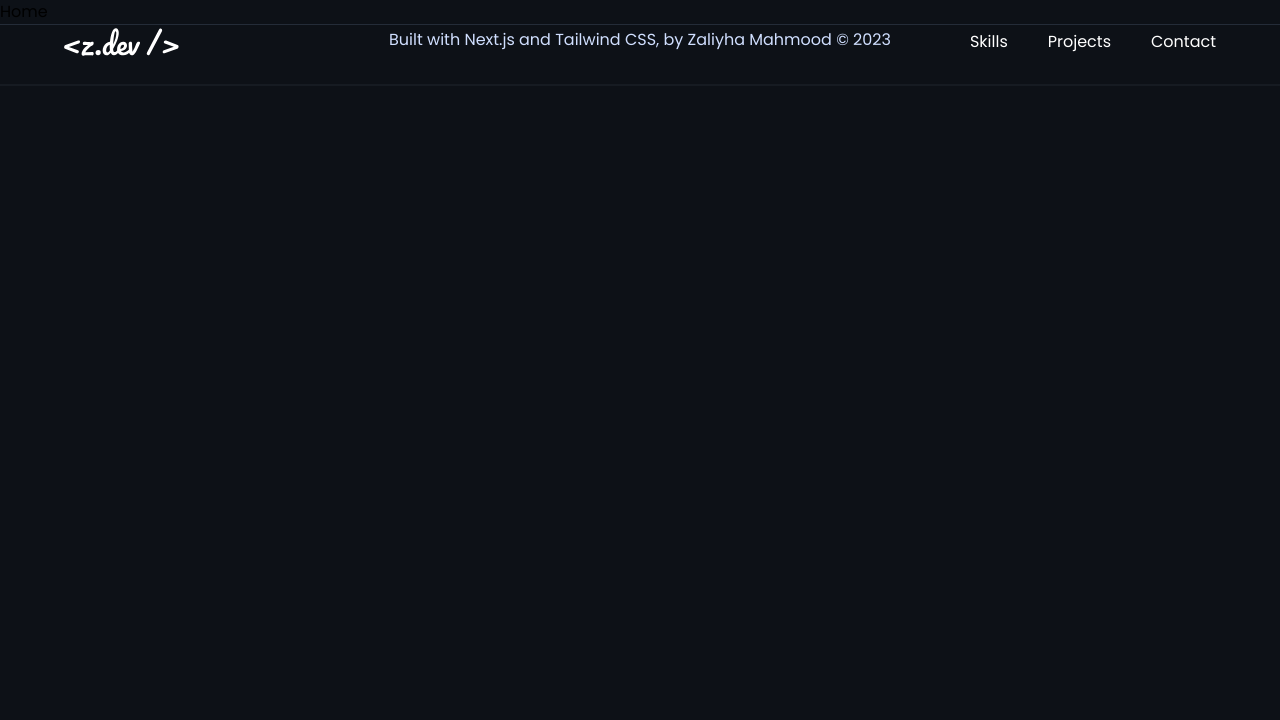
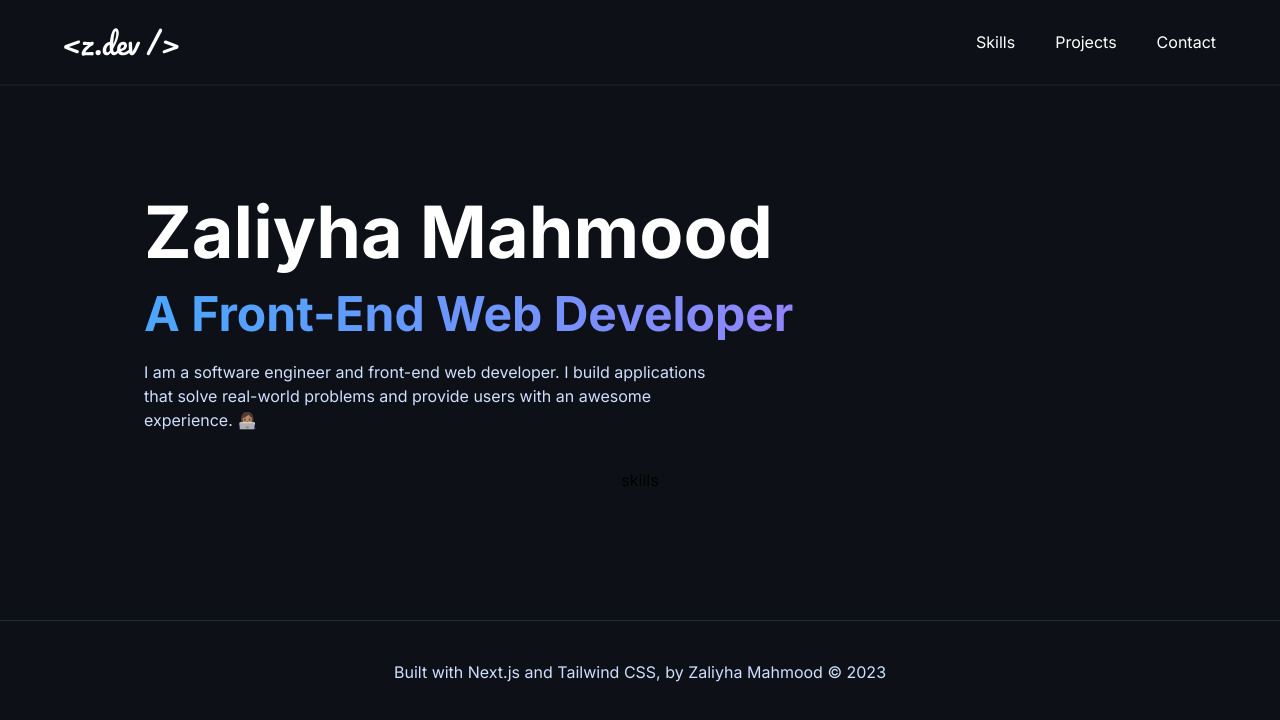
Before and after one commit to ZaliyhaMahmood/portfolio2, a Next.js app: page / in a window 1280 px wide. Shown: the top 720 px of the page. Built offline with nearby package versions, Linux system fonts and the light colour scheme.

Commit message:
create home page

```diff
--- a/app/globals.css
+++ b/app/globals.css
@@ -10,12 +10,12 @@
   margin: 0;
   padding: 0;
   box-sizing: border-box;
-  font-family: "Poppins", sans-serif;
+  /* font-family: "Poppins", sans-serif; */
 }
 
-/* body {
+body {
   font-family: Inter;
-} */
+}
 
 @layer utilities {
   .paddle-checkout {
@@ -35,7 +35,7 @@
   }
 
   .heading1 {
-    @apply text-[64px] leading-[67.2px] font-bold;
+    @apply text-[72px] leading-[67.2px] font-bold;
   }
 
   .heading2 {
--- a/app/layout.tsx
+++ b/app/layout.tsx
@@ -14,9 +14,9 @@ export default function RootLayout({
 }) {
   return (
     <html lang="en">
-      <body className="min-h-screen bg-black-100 font-poppins">
+      <body className="min-h-screen bg-black-100 font-inter">
         <Navbar />
-        <main>{children}</main>
+        {children}
         <Footer />
       </body>
     </html>
--- a/app/page.tsx
+++ b/app/page.tsx
@@ -1,7 +1,25 @@
 import React from "react";
 
 const Home = () => {
-  return <div>Home</div>;
+  return (
+    <main className="flex-center paddings mx-auto w-full max-w-screen-2xl flex-col mb-16 ">
+      <section className="nav-padding w-full text-white px-20 my-9">
+        <h1 className="sm:heading1 heading1 mb-6  text-white-600">
+          Zaliyha Mahmood
+        </h1>
+        <h2 className="heading2 text-gradient mb-5 ">
+          A Front-End Web Developer
+        </h2>
+        <p className="text-body w-7/12 text-white-800">
+          I am a software engineer and front-end web developer. I build
+          applications that solve real-world problems and provide users with an
+          awesome experience. 👩🏽‍💻
+        </p>
+      </section>
+
+      <section id="skills">skills</section>
+    </main>
+  );
 };
 
 export default Home;
--- a/components/Footer.tsx
+++ b/components/Footer.tsx
@@ -2,7 +2,7 @@ import React from "react";
 
 const Footer = () => {
   return (
-    <footer className="text-white-800 flex-center body-text w-full gap-y-10 border-t border-black-400 bg-black-100 px-20 py-1 max-md:flex-col">
+    <footer className="text-white-800 flex-center body-text w-full gap-y-10 border-t border-black-400 bg-black-100 px-20 py-10 max-md:flex-col">
       <p>Built with Next.js and Tailwind CSS, by Zaliyha Mahmood © 2023</p>
     </footer>
   );
--- a/components/Navbar.tsx
+++ b/components/Navbar.tsx
@@ -27,7 +27,7 @@ const Navbar = () => {
 
         <ul className="flex-center gap-x-3 max-md:hidden md:gap-x-10">
           <li className="body-text">
-            <Link href="/">Skills</Link>
+            <Link href="#skills">Skills</Link>
           </li>
           <li className="body-text">
             <Link href="/">Projects</Link>
```
Also changed, not shown: components/Skills.tsx (added).
